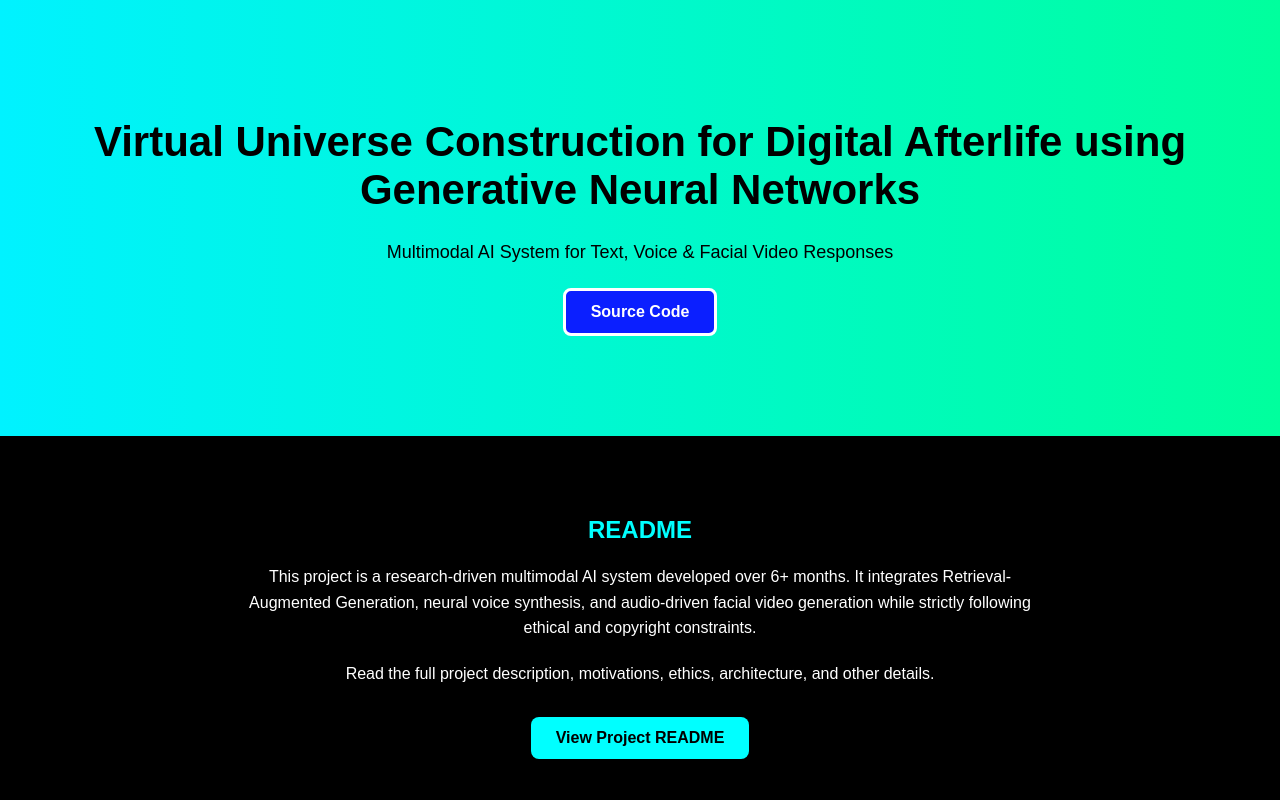
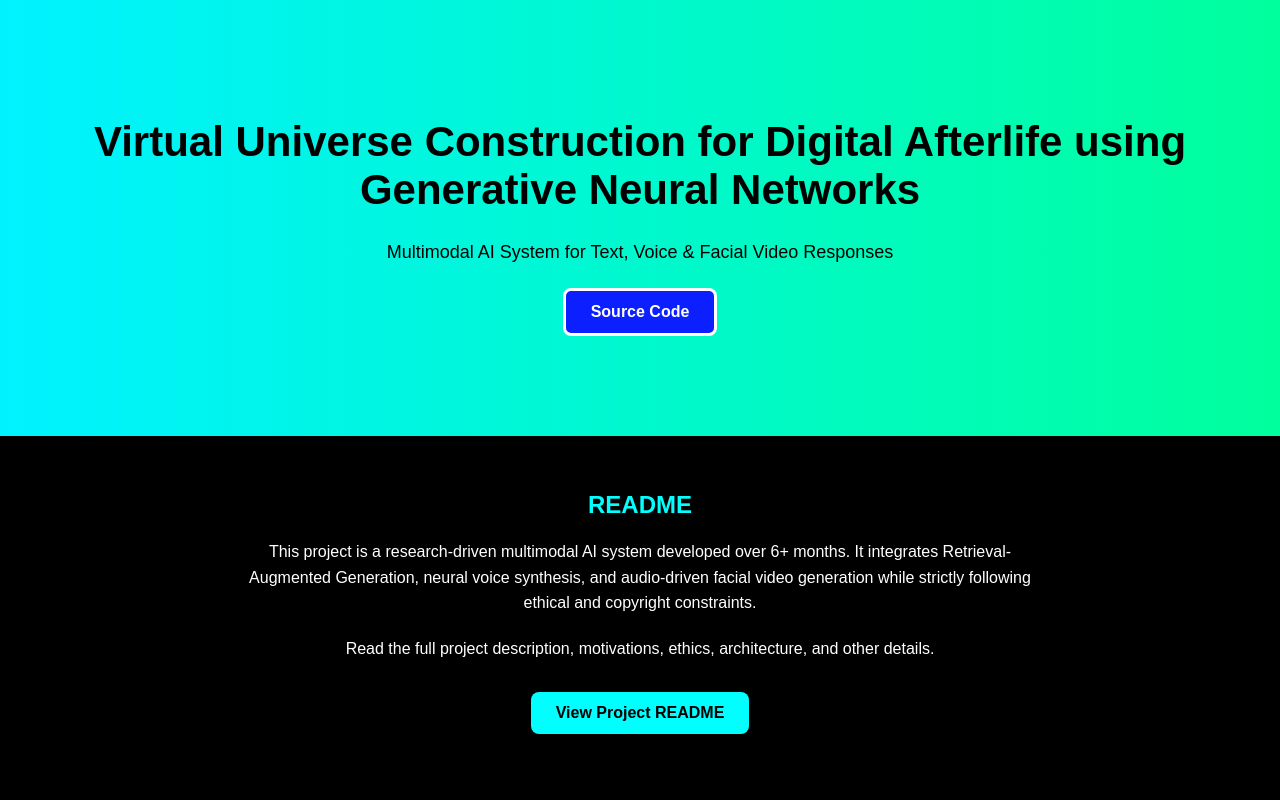
Before and after one commit to harshitha-urss/virtual-universe-digital-afterlife, a plain HTML site: page index.html in a window 1280 px wide. Shown: the top 800 px of the page. Drawn offline with Linux system fonts and the light colour scheme.

Commit message:
Modify section padding in style.css
Adjusted section padding for better layout.

```diff
--- a/style.css
+++ b/style.css
@@ -22,7 +22,8 @@ body {
 }
 
 section {
-    padding: 60px 20px;
+    padding: 35px 20px;
+    text-align: center;
 }
 
 section p {
```
